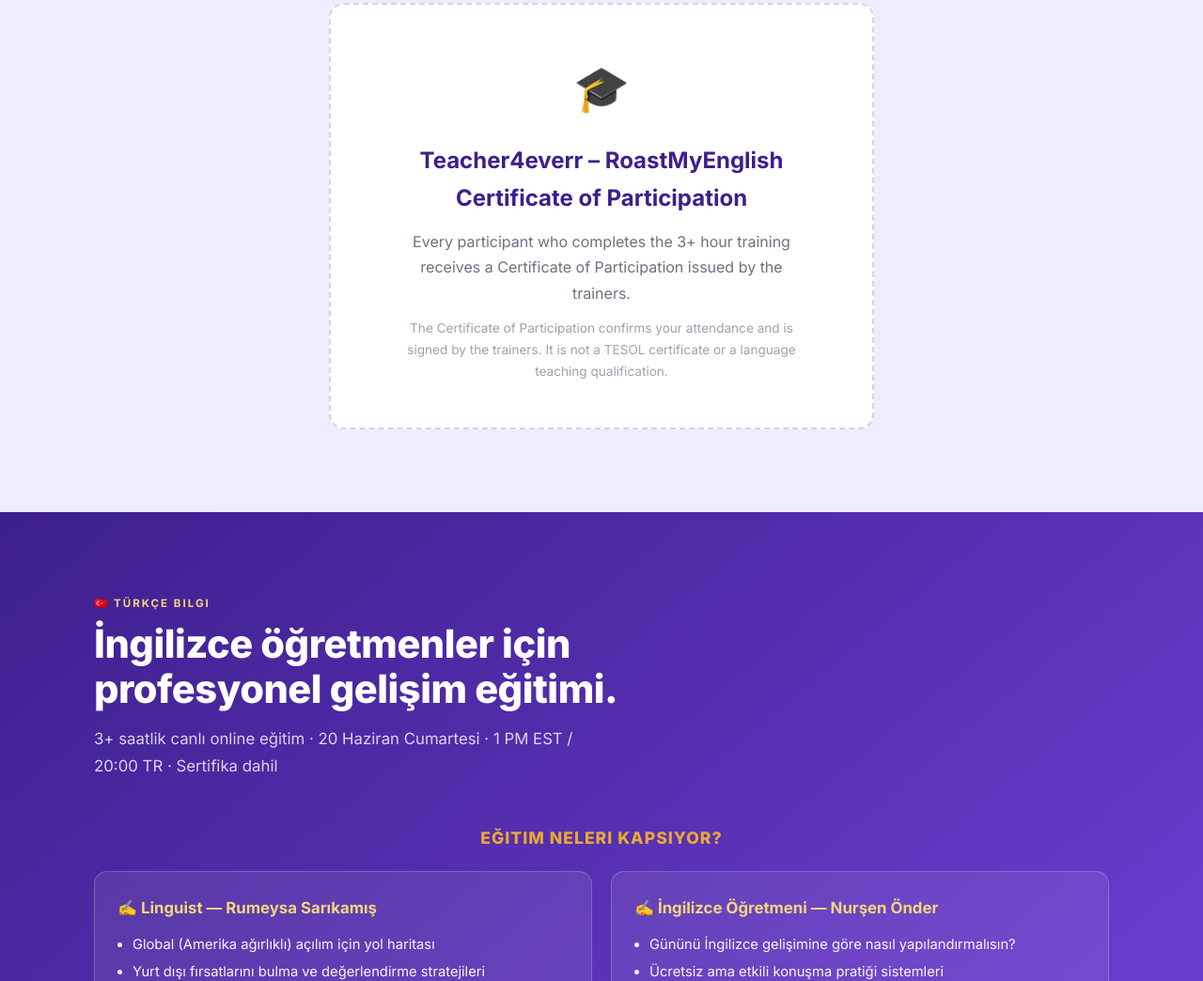
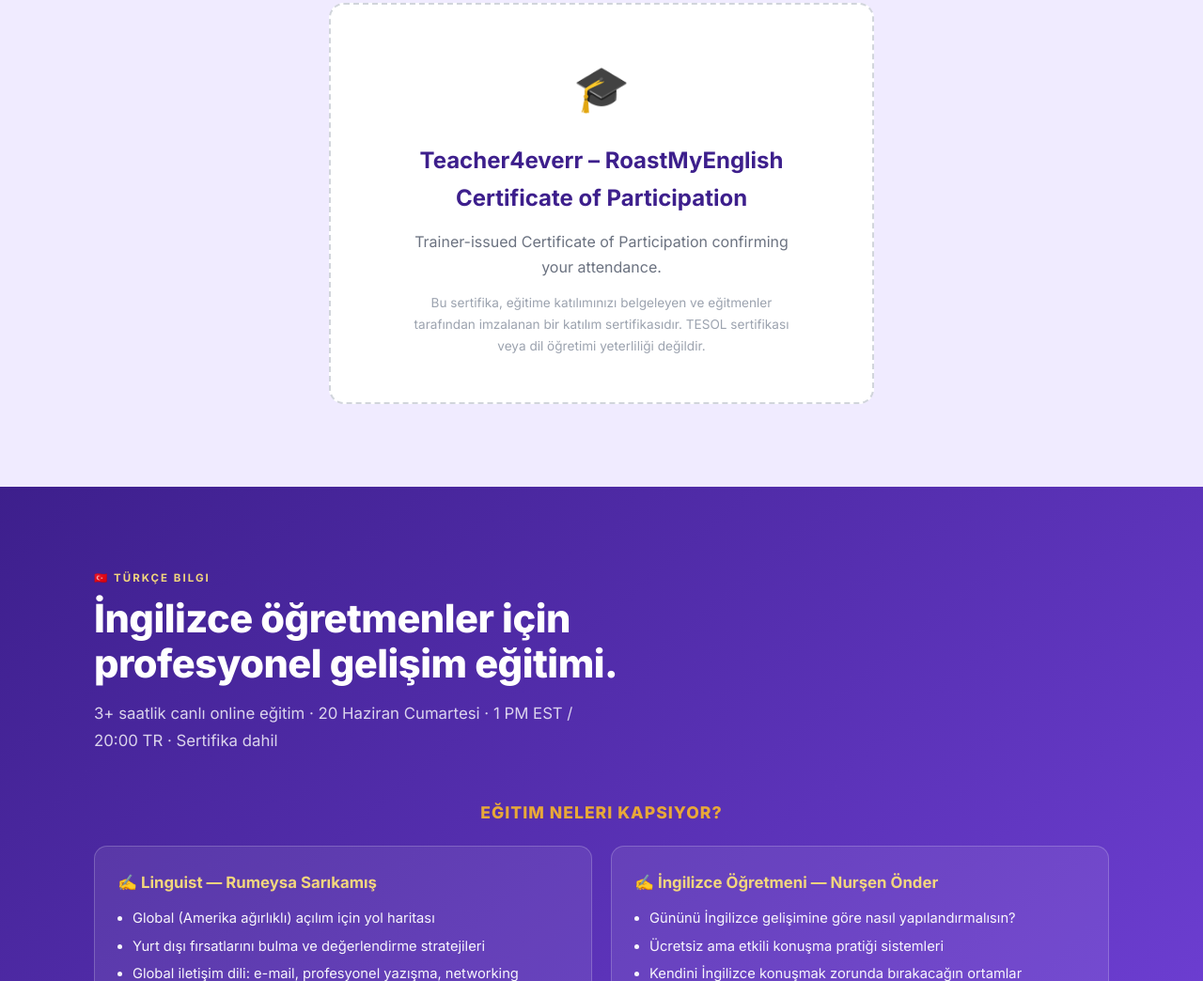
Before and after one commit to profkemalaydin/localtoglobal, a plain HTML site: page index.html in a window 1280 px wide. Shown: the part 3170-4214 px from the top of the page at 94% size. Drawn offline with Linux system fonts and the light colour scheme.

Commit message:
Update certificate text with Turkish clarification

```diff
--- a/index.html
+++ b/index.html
@@ -424,8 +424,8 @@
     <div class="cert-box">
       <div class="cert-icon">🎓</div>
       <h3>Teacher4everr – RoastMyEnglish Certificate of Participation</h3>
-      <p>Every participant who completes the 3+ hour training receives a Certificate of Participation issued by the trainers.</p>
-      <p style="margin-top:0.75rem; font-size:0.85rem; color:#9ca3af;">The Certificate of Participation confirms your attendance and is signed by the trainers. It is not a TESOL certificate or a language teaching qualification.</p>
+      <p>Trainer-issued Certificate of Participation confirming your attendance.</p>
+      <p style="margin-top:0.75rem; font-size:0.85rem; color:#9ca3af;">Bu sertifika, eğitime katılımınızı belgeleyen ve eğitmenler tarafından imzalanan bir katılım sertifikasıdır. TESOL sertifikası veya dil öğretimi yeterliliği değildir.</p>
     </div>
   </div>
 </section>
```
